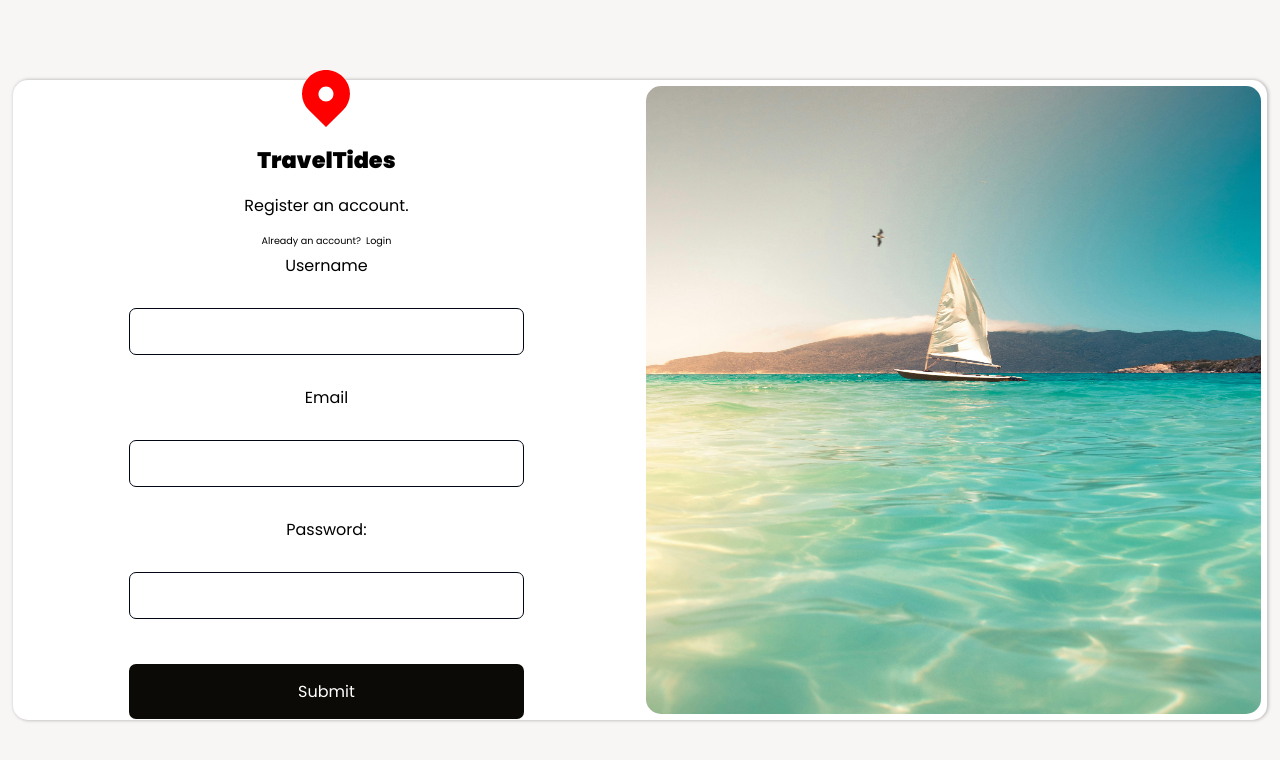
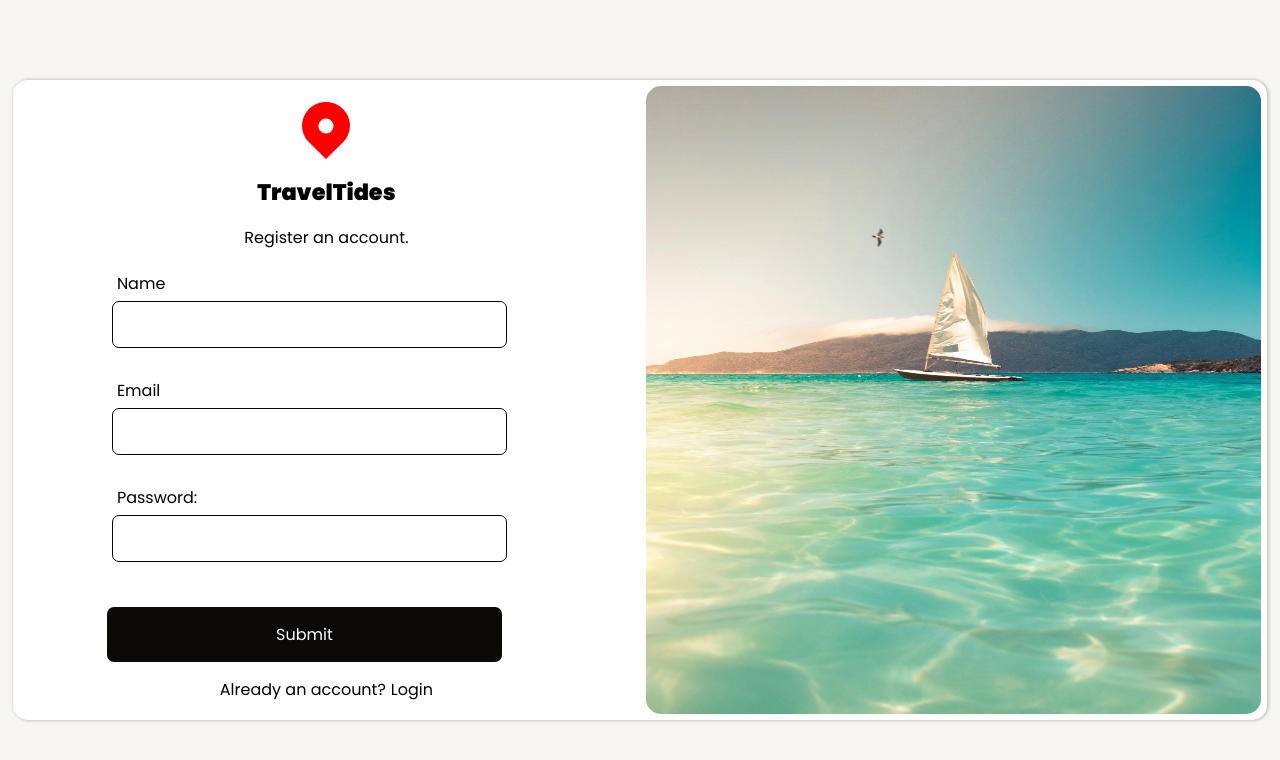
Before and after one commit to Lspacedev/weather-travel-planner-frontend, a React (Vite) app: page /register in a window 1280 px wide. Shown: the top 760 px of the page. Built offline with nearby package versions, Linux system fonts and the light colour scheme.

Commit message:
updated stucture, styling

```diff
--- a/src/App.css
+++ b/src/App.css
@@ -345,11 +345,11 @@ body,
   width: 70%;
   display: flex;
   flex-direction: column;
-  align-items: center;
   padding: 5px;
 }
 .Register .page-container {
 }
+
 .form-div input {
   width: 90%;
   box-sizing: border-box;
@@ -361,12 +361,15 @@ body,
   font-size: 1rem;
   outline: none;
 }
+.form-div label {
+  padding: 0px 10px;
+}
 .form-div .submit {
   width: 90%;
   box-sizing: border-box;
   -moz-box-sizing: border-box;
-  margin: 15px;
-  padding: 15px 15px;
+  margin: 15px 0px;
+  padding: 15px 0px;
   border: none;
   outline: none;
   border-radius: 7px;
@@ -415,8 +418,9 @@ body,
 }
 .dont-have {
   display: flex;
+  justify-content: center;
   gap: 5px;
-  font-size: 0.6rem;
+  font-size: 1rem;
 }
 .dont-have .button:hover {
   color: red;
--- a/src/components/Sidebar.jsx
+++ b/src/components/Sidebar.jsx
@@ -28,8 +28,8 @@ function Sidebar({
             {savedLocations.length > 0 ? (
               <ul>
                 {savedLocations.map((location, i) => (
-                  <li key={i} onClick={() => changeLocation(location)}>
-                    <p>{location}</p>
+                  <li key={i} onClick={() => changeLocation(location.city)}>
+                    <p>{location.city}</p>
                     <span
                       className="location-delete"
                       onClick={() => handleDeleteSavedLocation(location)}
--- a/src/pages/Home.jsx
+++ b/src/pages/Home.jsx
@@ -19,6 +19,8 @@ function Home() {
 
   const apiKey = import.meta.env.VITE_APP_API_KEY;
   const apiUrl = import.meta.env.VITE_APP_API_URL;
+  const token = localStorage.getItem("token");
+  useEffect(() => {}, []);
   useEffect(() => {
     function success(position) {
       let lat = position.coords.latitude;
@@ -93,27 +95,77 @@ function Home() {
         });
     }
   }, [locationName]);
+
+  async function getFavourites() {
+    try {
+      setLoading(true);
+
+      const res = await fetch(
+        `${import.meta.env.VITE_PROD_URL}/api/favorites`,
+        {
+          method: "GET",
+          headers: { "Content-Type": "application/json" },
+        }
+      );
+      const data = await res.json();
+
+      if (res.ok) {
+        alert("Success");
+        setSavedLocations(data);
+      } else {
+        alert("An error occured");
+      }
+      setLoading(false);
+    } catch (err) {
+      setLoading(false);
+    }
+  }
+
   function changeLocation(name) {
     setLocationName(name);
   }
+
   function changeTheme() {
     let toggle = theme === "light" ? "dark" : "light";
     setTheme(toggle);
   }
 
-  function handleSaveLocation() {
+  async function handleSaveLocation() {
     const findLocation = savedLocations.filter(
       (location) => location === locationName
     );
     if (locationName === "") {
       return;
     }
-    if (findLocation.length === 0) {
-      let arr = [...savedLocations];
-      arr.push(locationName);
-      alert("Location has been saved!");
+    if (findLocation.length !== 0) {
+      return;
+    }
 
-      setSavedLocations(arr);
+    try {
+      setLoading(true);
+
+      const res = await fetch(
+        `${import.meta.env.VITE_PROD_URL}/api/favorites`,
+        {
+          method: "POST",
+          headers: { "Content-Type": "application/json" },
+          body: JSON.stringify({
+            city: locationName,
+            weatherData: locationObj,
+          }),
+        }
+      );
+      const data = await res.json();
+
+      if (res.ok) {
+        alert("Success");
+        setSavedLocations(data);
+      } else {
+        alert("An error occured");
+      }
+      setLoading(false);
+    } catch (err) {
+      setLoading(false);
     }
   }
   function handleDeleteSavedLocation(name) {
--- a/src/pages/Login.jsx
+++ b/src/pages/Login.jsx
@@ -3,7 +3,7 @@ import { useNavigate } from "react-router";
 import { TiLocation } from "react-icons/ti";
 
 function Login() {
-  const [username, setUsername] = useState("");
+  const [email, setEmail] = useState("");
   const [password, setPassword] = useState("");
   const [errors, setErrors] = useState([]);
   const [loading, setLoading] = useState(false);
@@ -11,27 +11,30 @@ function Login() {
 
   async function login() {
     try {
-      if (username === "" || password === "") {
+      if (email === "" || password === "") {
         alert("Fields cannot be empty");
         return;
       }
       setLoading(true);
 
-      let userData = { username: username, password: password };
+      let userData = { email: email, password: password };
 
-      const res = await fetch(`${import.meta.env.VITE_PROD_URL}/log-in`, {
-        method: "POST",
-        headers: { "Content-Type": "application/json" },
-        body: JSON.stringify(userData),
-      });
+      const res = await fetch(
+        `${import.meta.env.VITE_PROD_URL}/api/auth/login`,
+        {
+          method: "POST",
+          headers: { "Content-Type": "application/json" },
+          body: JSON.stringify(userData),
+        }
+      );
       const data = await res.json();
 
       if (res.ok) {
-        alert(data.message);
+        alert("Success");
         localStorage.setItem("token", data.token);
         navigation("/home");
       } else {
-        setErrors(data.errors);
+        alert(data.message);
       }
       setLoading(false);
     } catch (err) {
@@ -50,18 +53,16 @@ function Login() {
           </div>
           <p>Log in to your account.</p>
           <div className="form-div">
-            <label htmlFor="username">Username</label>
-            <br />
+            <label htmlFor="email">Email</label>
 
             <input
-              type="username"
-              id="username"
-              name="username"
-              onChange={(e) => setUsername(e.target.value)}
+              type="email"
+              id="email"
+              name="email"
+              onChange={(e) => setEmail(e.target.value)}
             />
             <br />
             <label htmlFor="password">Password: </label>
-            <br />
 
             <input
               type="password"
--- a/src/pages/Register.jsx
+++ b/src/pages/Register.jsx
@@ -2,7 +2,7 @@ import { useState } from "react";
 import { useNavigate } from "react-router";
 import { TiLocation } from "react-icons/ti";
 function Register() {
-  const [username, setUsername] = useState("");
+  const [name, setName] = useState("");
   const [email, setEmail] = useState("");
   const [password, setPassword] = useState("");
   const [confirmPassword, setConfirmPassword] = useState("");
@@ -12,33 +12,31 @@ function Register() {
 
   async function register() {
     try {
-      if (
-        username === "" ||
-        email === "" ||
-        password === "" ||
-        confirmPassword === ""
-      ) {
+      if (name === "" || email === "" || password === "") {
         alert("Fields cannot be empty");
         return;
       }
       setLoading(true);
-      const res = await fetch(`${import.meta.env.VITE_PROD_URL}/sign-up`, {
+      const res = await fetch(
+        `${import.meta.env.VITE_PROD_URL}/api/auth/register`,
+        {
           method: "POST",
           headers: {
             "Content-Type": "application/json",
           },
           body: JSON.stringify({
-          username: username,
+            name: name,
             email: email,
             password: password,
           }),
-      });
+        }
+      );
       const data = await res.json();
       if (res.ok) {
+        alert("Success");
+        navigation("/login");
+      } else {
         alert(data.message);
-        navigation("/");
-      } else {
-        setErrors(data.errors);
       }
       setLoading(false);
     } catch (error) {
@@ -56,12 +54,7 @@ function Register() {
             <div>TravelTides</div>
           </div>
           <p>Register an account.</p>
-          <div className="dont-have">
-            <div>Already an account?</div>
-            <div className="button" onClick={() => navigation("/login")}>
-              Login
-            </div>
-          </div>
+
           {errors &&
             errors.length > 0 &&
             errors.map((err, i) => (
@@ -70,18 +63,16 @@ function Register() {
               </span>
             ))}
           <div className="form-div">
-            <label htmlFor="username">Username</label>
-            <br />
+            <label htmlFor="name">Name</label>
             <input
-              type="username"
-              id="username"
-              name="username"
-              onChange={(e) => setUsername(e.target.value)}
+              type="name"
+              id="name"
+              name="name"
+              onChange={(e) => setName(e.target.value)}
             />
             <br />
 
             <label htmlFor="email">Email</label>
-            <br />
 
             <input
               type="email"
@@ -92,7 +83,6 @@ function Register() {
             <br />
 
             <label htmlFor="password">Password:</label>
-            <br />
 
             <input
               type="password"
@@ -108,6 +98,12 @@ function Register() {
             >
               {loading ? "Loading..." : "Submit"}
             </button>
+            <div className="dont-have">
+              <div>Already an account?</div>
+              <div className="button" onClick={() => navigation("/login")}>
+                Login
+              </div>
+            </div>
           </div>
         </div>
         <div className="image-section">
```
Lines whose indentation alone changed are shown as unchanged.
